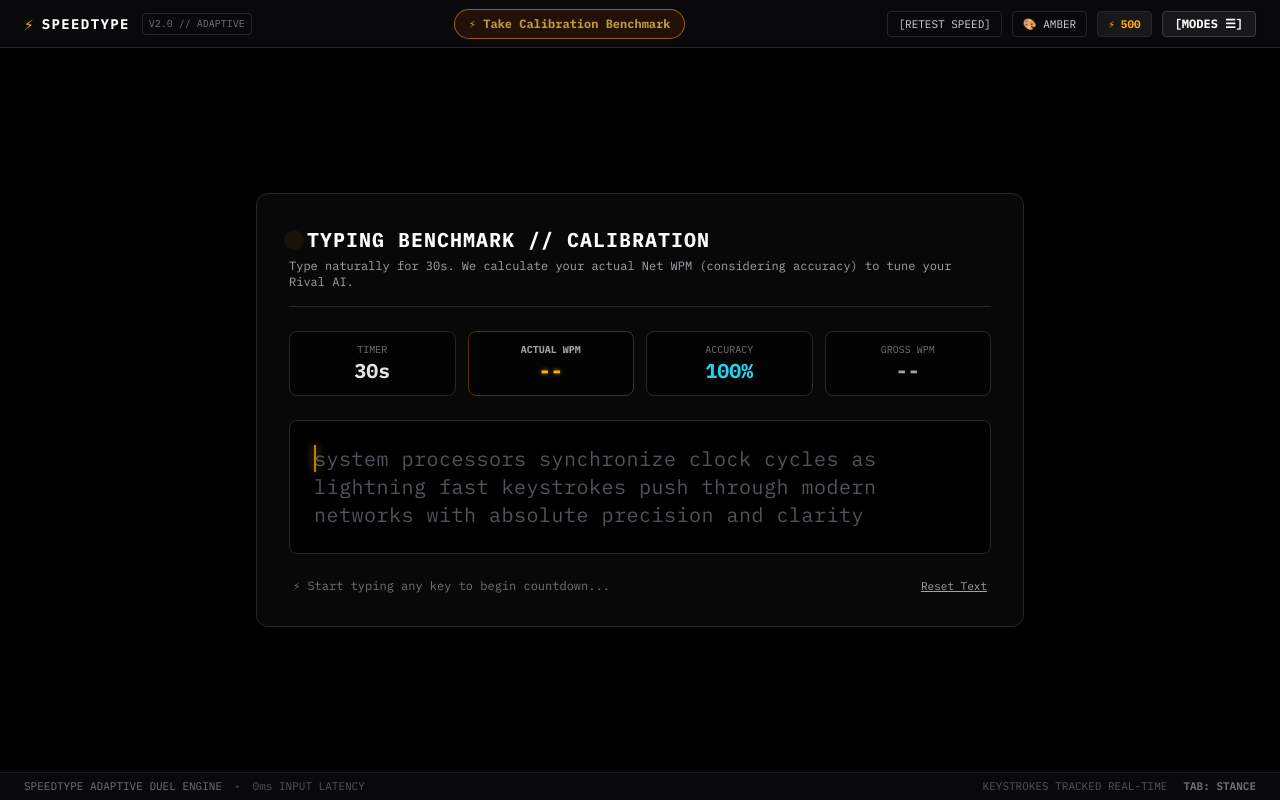
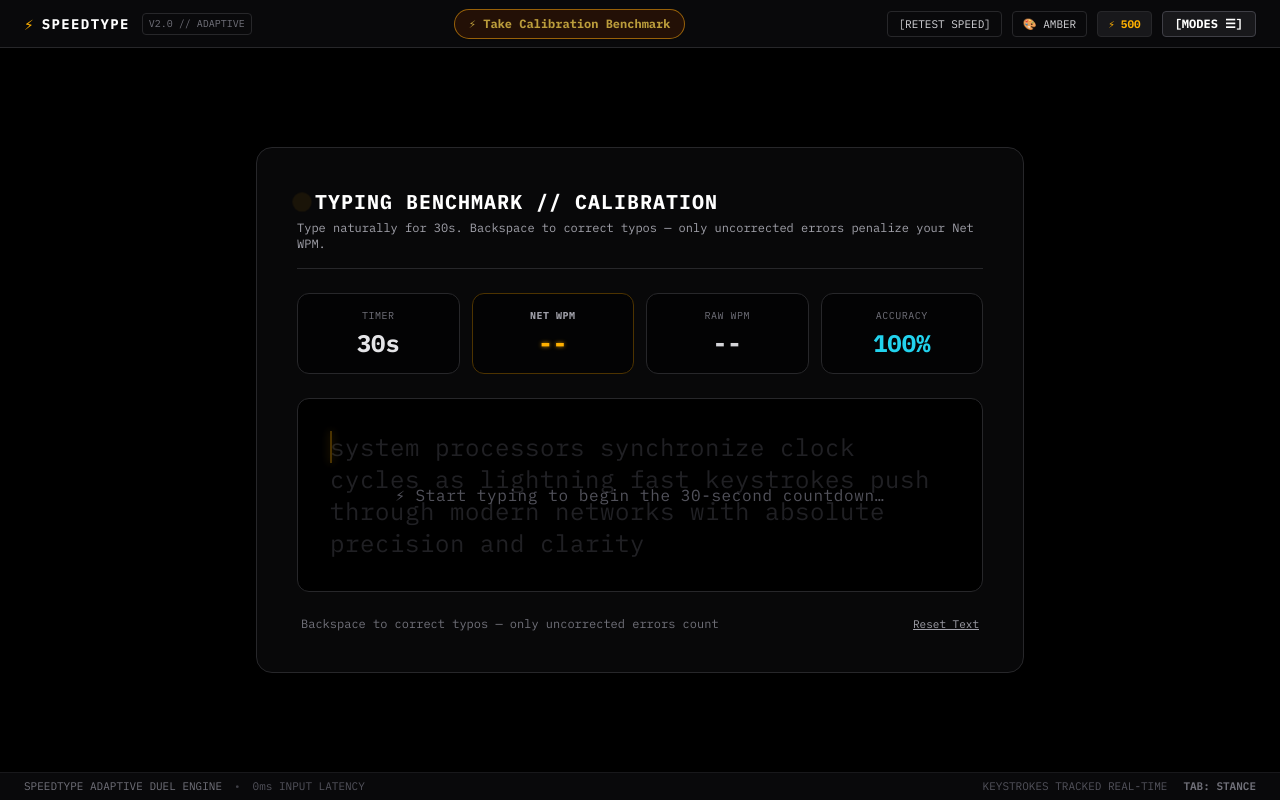
Before and after one commit to NathanP278/speedtype, a React (Vite) app: page / in a window 1280 px wide. Built offline with nearby package versions, Linux system fonts and the light colour scheme.

Commit message:
feat(6.2): calibration typo tolerance, rawWpm field, reading-margin blended live WPM

```diff
--- a/src/components/TypingTest.tsx
+++ b/src/components/TypingTest.tsx
@@ -47,7 +47,7 @@ export const TypingTest: React.FC<TypingTestProps> = ({
     inputRef.current?.focus();
   }, []);
 
-  // Timer countdown
+  // Timer countdown — only starts after first keystroke (startTime set)
   useEffect(() => {
     if (!startTime || isFinished) return;
 
@@ -65,32 +65,37 @@ export const TypingTest: React.FC<TypingTestProps> = ({
     return () => clearInterval(interval);
   }, [startTime, isFinished]);
 
-  // Compute live stats
+  /**
+   * Compute live stats from the current input value.
+   * Errors = characters in wrong position at this snapshot
+   * (uncorrected errors — backspace already fixed those in inputHistory).
+   */
   const computeStats = useCallback(
     (currentInput: string, elapsedSeconds: number) => {
       const totalChars = currentInput.length;
       let correctChars = 0;
-      let errors = 0;
+      let uncorrectedErrors = 0;
 
       for (let i = 0; i < totalChars; i++) {
         if (currentInput[i] === targetText[i]) {
           correctChars++;
         } else {
-          errors++;
+          uncorrectedErrors++;
         }
       }
 
       const grossWpm = calculateGrossWpm(totalChars, elapsedSeconds);
       const accuracy = calculateAccuracy(correctChars, totalChars);
-      const netWpm = calculateNetWpm(correctChars, errors, elapsedSeconds);
+      const netWpm = calculateNetWpm(correctChars, uncorrectedErrors, elapsedSeconds);
 
       return {
         grossWpm,
+        rawWpm: grossWpm,  // rawWpm = gross (all keystrokes, no error penalty)
         netWpm,
         accuracy,
         totalKeystrokes: totalChars,
         correctKeystrokes: correctChars,
-        errors,
+        errors: uncorrectedErrors,
       };
     },
     [targetText]
@@ -119,24 +124,30 @@ export const TypingTest: React.FC<TypingTestProps> = ({
     if (isFinished) return;
 
     const value = e.target.value;
+    // Clamp length to passage — allow backspace freely, block typing past end
     if (value.length > targetText.length) return;
 
-    if (!startTime) {
+    // Start timer on first character typed
+    if (!startTime && value.length > 0) {
       setStartTime(Date.now());
     }
 
-    const isMistype =
-      value.length > 0 && value[value.length - 1] !== targetText[value.length - 1];
+    const lastChar = value[value.length - 1];
+    const expectedChar = targetText[value.length - 1];
+    const isMistype = lastChar !== undefined && lastChar !== expectedChar;
 
+    // Only play sound on new characters (not on backspace / deletion)
+    if (value.length > inputHistory.length) {
       if (isMistype) {
         soundEngine.playMistype();
       } else {
         soundEngine.playKeystroke(value.length, false);
       }
+    }
 
     setInputHistory(value);
 
-    // If completed entire text early
+    // Finished entire passage early
     if (value.length === targetText.length) {
       finishTest();
     }
@@ -157,11 +168,15 @@ export const TypingTest: React.FC<TypingTestProps> = ({
     : 1;
   const liveStats = computeStats(inputHistory, elapsedSeconds);
 
+  const netWpmRange = finalCalibration
+    ? `${Math.max(10, finalCalibration.netWpm - 20)}–${finalCalibration.netWpm + 5} WPM`
+    : '';
+
   return (
     <div
       ref={containerRef}
       onClick={() => inputRef.current?.focus()}
-      className="w-full max-w-3xl mx-auto p-6 md:p-8 bg-zinc-950/90 border border-zinc-800 rounded-xl shadow-2xl font-mono select-none transition-all flex flex-col justify-center my-auto"
+      className="w-full max-w-3xl mx-auto p-6 md:p-10 bg-zinc-950/90 border border-zinc-800 rounded-2xl shadow-2xl font-mono select-none transition-all flex flex-col justify-center my-auto"
     >
       {!isFinished ? (
         <>
@@ -175,7 +190,7 @@ export const TypingTest: React.FC<TypingTestProps> = ({
                 </h2>
               </div>
               <p className="text-xs text-zinc-400 mt-1">
-                Type naturally for 30s. We calculate your actual Net WPM (considering accuracy) to tune your Rival AI.
+                Type naturally for 30s. Backspace to correct typos — only uncorrected errors penalize your Net WPM.
               </p>
             </div>
 
@@ -190,12 +205,12 @@ export const TypingTest: React.FC<TypingTestProps> = ({
             )}
           </div>
 
-          {/* Live Metric Ribbon */}
+          {/* Live Metric Ribbon — 3 cols: Timer | Net WPM | Raw WPM | Accuracy */}
           <div className="grid grid-cols-4 gap-3 mb-6 text-center">
-            <div className="p-2.5 bg-black/60 border border-zinc-800 rounded-lg">
-              <span className="text-[10px] text-zinc-500 block uppercase">Timer</span>
+            <div className="p-3.5 bg-black/60 border border-zinc-800 rounded-xl">
+              <span className="text-[10px] text-zinc-500 block uppercase tracking-wider mb-1">Timer</span>
               <span
-                className={`text-xl font-bold ${
+                className={`text-2xl font-bold ${
                   secondsRemaining <= 5 ? 'text-red-400 animate-pulse' : 'text-zinc-200'
                 }`}
               >
@@ -203,32 +218,38 @@ export const TypingTest: React.FC<TypingTestProps> = ({
               </span>
             </div>
 
-            <div className="p-2.5 bg-black/60 border border-[var(--theme-border)] rounded-lg">
-              <span className="text-[10px] text-zinc-400 block uppercase font-bold">
-                Actual WPM
+            <div className="p-3.5 bg-black/60 border border-[var(--theme-border)] rounded-xl">
+              <span className="text-[10px] text-zinc-400 block uppercase tracking-wider font-bold mb-1">
+                Net WPM
               </span>
-              <span className="text-xl font-bold text-[var(--theme-text)] glow-subtle">
+              <span className="text-2xl font-bold text-[var(--theme-text)] glow-subtle">
                 {startTime ? liveStats.netWpm : '--'}
               </span>
             </div>
 
-            <div className="p-2.5 bg-black/60 border border-zinc-800 rounded-lg">
-              <span className="text-[10px] text-zinc-500 block uppercase">Accuracy</span>
-              <span className="text-xl font-bold text-cyan-400">
-                {startTime ? `${liveStats.accuracy}%` : '100%'}
+            <div className="p-3.5 bg-black/60 border border-zinc-800 rounded-xl">
+              <span className="text-[10px] text-zinc-500 block uppercase tracking-wider mb-1">Raw WPM</span>
+              <span className="text-2xl font-bold text-zinc-300">
+                {startTime ? liveStats.grossWpm : '--'}
               </span>
             </div>
 
-            <div className="p-2.5 bg-black/60 border border-zinc-800 rounded-lg">
-              <span className="text-[10px] text-zinc-500 block uppercase">Gross WPM</span>
-              <span className="text-xl font-bold text-zinc-400">
-                {startTime ? liveStats.grossWpm : '--'}
+            <div className="p-3.5 bg-black/60 border border-zinc-800 rounded-xl">
+              <span className="text-[10px] text-zinc-500 block uppercase tracking-wider mb-1">Accuracy</span>
+              <span className="text-2xl font-bold text-cyan-400">
+                {startTime ? `${liveStats.accuracy}%` : '100%'}
               </span>
             </div>
           </div>
 
-          {/* Target Passage Word Display */}
-          <div className="relative p-6 bg-black border border-zinc-800 rounded-lg mb-6 leading-relaxed text-lg md:text-xl font-mono tracking-wide cursor-text">
+          {/* Target Passage */}
+          <div className="relative p-8 bg-black border border-zinc-800 rounded-xl mb-6 leading-loose text-xl md:text-2xl font-mono tracking-wide cursor-text min-h-[160px]">
+            {!startTime && (
+              <span className="absolute inset-0 flex items-center justify-center text-zinc-600 text-base pointer-events-none">
+                ⚡ Start typing to begin the 30-second countdown…
+              </span>
+            )}
+            <span className={!startTime ? 'opacity-40' : ''}>
               {targetText.split('').map((char, idx) => {
                 let charStyle = 'text-zinc-600';
                 const isTyped = idx < inputHistory.length;
@@ -251,9 +272,10 @@ export const TypingTest: React.FC<TypingTestProps> = ({
                   </span>
                 );
               })}
+            </span>
           </div>
 
-          {/* Hidden/Native Input for focus */}
+          {/* Hidden input for focus capture */}
           <input
             ref={inputRef}
             type="text"
@@ -267,12 +289,12 @@ export const TypingTest: React.FC<TypingTestProps> = ({
             className="opacity-0 absolute -top-9999px left-0 w-1 h-1 pointer-events-none"
           />
 
-          {/* Help tip */}
+          {/* Help row */}
           <div className="flex justify-between items-center text-xs text-zinc-500 px-1">
             <span>
               {!startTime
-                ? '⚡ Start typing any key to begin countdown...'
-                : 'Keep typing! Errors reduce your actual net WPM.'}
+                ? 'Backspace to correct typos — only uncorrected errors count'
+                : 'Keep typing! Uncorrected errors reduce your Net WPM.'}
             </span>
             <button
               type="button"
@@ -294,19 +316,21 @@ export const TypingTest: React.FC<TypingTestProps> = ({
             YOUR CALIBRATED TYPING PROFILE
           </h3>
           <p className="text-xs text-zinc-400 max-w-md mx-auto mb-8">
-            Your speed has been benchmarked considering accuracy and error penalties. Your Rival AI is now calibrated to match this exact baseline.
+            Net WPM = Raw speed adjusted for uncorrected errors. Your Rival AI will now vary between{' '}
+            <strong className="text-white">{netWpmRange}</strong> each match.
           </p>
 
-          {/* Big Result Card */}
-          <div className="grid grid-cols-1 sm:grid-cols-3 gap-4 max-w-lg mx-auto mb-8">
+          {/* Result Cards */}
+          <div className="grid grid-cols-1 sm:grid-cols-3 gap-4 max-w-lg mx-auto mb-4">
+            {/* Hero — Net WPM */}
             <div className="p-4 bg-black border-2 border-[var(--theme-text)] rounded-xl shadow-[0_0_25px_var(--theme-dim)]">
               <span className="text-[10px] text-zinc-400 uppercase block font-bold">
-                Actual Net Speed
+                Net WPM
               </span>
               <span className="text-4xl font-black text-[var(--theme-text)] glow-medium block my-1">
                 {finalCalibration?.netWpm}
               </span>
-              <span className="text-[10px] text-zinc-500">WORDS PER MINUTE</span>
+              <span className="text-[10px] text-zinc-500">ACCURACY-ADJUSTED</span>
             </div>
 
             <div className="p-4 bg-black border border-zinc-800 rounded-xl">
@@ -315,23 +339,25 @@ export const TypingTest: React.FC<TypingTestProps> = ({
                 {finalCalibration?.accuracy}%
               </span>
               <span className="text-[10px] text-zinc-500">
-                {finalCalibration?.correctKeystrokes}/{finalCalibration?.totalKeystrokes} KEYS
+                {finalCalibration?.correctKeystrokes}/{finalCalibration?.totalKeystrokes} CORRECT
               </span>
             </div>
 
             <div className="p-4 bg-black border border-zinc-800 rounded-xl">
-              <span className="text-[10px] text-zinc-500 uppercase block">Gross Speed</span>
+              <span className="text-[10px] text-zinc-500 uppercase block">Raw Speed</span>
               <span className="text-3xl font-bold text-zinc-300 block my-1">
-                {finalCalibration?.grossWpm}
+                {finalCalibration?.rawWpm}
               </span>
-              <span className="text-[10px] text-zinc-500">RAW WPM</span>
+              <span className="text-[10px] text-zinc-500">BEFORE PENALTIES</span>
             </div>
           </div>
 
-          {/* AI Rival Confirmation Notification */}
+          {/* Rival range notice */}
           <div className="p-3 bg-zinc-900/80 border border-zinc-800 rounded-lg max-w-md mx-auto mb-8 text-xs text-zinc-300 flex items-center justify-center gap-2">
-            <span className="text-amber-400 font-bold">⚡ RIVAL TUNED:</span>
-            <span>Rival AI target set to <strong>{finalCalibration?.netWpm} WPM</strong>.</span>
+            <span className="text-amber-400 font-bold">⚡ RIVAL RANGE:</span>
+            <span>
+              Each match rival draws <strong className="text-white">{netWpmRange}</strong> at random.
+            </span>
           </div>
 
           {/* Action Buttons */}
@@ -339,14 +365,14 @@ export const TypingTest: React.FC<TypingTestProps> = ({
             <button
               type="button"
               onClick={() => finalCalibration && onComplete(finalCalibration)}
-              className="w-full sm:w-auto px-8 py-3 bg-[var(--theme-text)] text-black font-bold text-sm rounded-lg hover:brightness-110 shadow-[0_0_20px_var(--theme-dim)] transition-all tracking-wider"
+              className="w-full sm:w-auto px-8 py-3 bg-[var(--theme-text)] text-black font-bold text-sm rounded-xl hover:brightness-110 shadow-[0_0_20px_var(--theme-dim)] transition-all tracking-wider"
             >
               [DUEL YOUR RIVAL NOW]
             </button>
             <button
               type="button"
               onClick={resetTest}
-              className="w-full sm:w-auto px-5 py-3 border border-zinc-700 text-zinc-300 hover:text-white hover:border-zinc-500 text-xs rounded-lg transition-colors"
+              className="w-full sm:w-auto px-5 py-3 border border-zinc-700 text-zinc-300 hover:text-white hover:border-zinc-500 text-xs rounded-xl transition-colors"
             >
               [RETEST BENCHMARK]
             </button>
--- a/src/engine/calibration.ts
+++ b/src/engine/calibration.ts
@@ -1,6 +1,7 @@
 export interface UserCalibration {
   netWpm: number;
-  grossWpm: number;
+  rawWpm: number;    // Gross WPM — all keystrokes / 5 / minutes (before accuracy penalty)
+  grossWpm: number;  // Alias kept for backwards-compat
   accuracy: number;
   totalKeystrokes: number;
   correctKeystrokes: number;
@@ -10,12 +11,19 @@ export interface UserCalibration {
 
 const STORAGE_KEY = 'speedtype_user_calibration';
 
+/** Per-word reading recognition margin deducted from elapsed time in reading-adjusted WPM. */
+export const READING_MARGIN_MS = 50;
+
 export function getStoredCalibration(): UserCalibration | null {
   try {
     const raw = localStorage.getItem(STORAGE_KEY);
     if (!raw) return null;
     const parsed = JSON.parse(raw) as UserCalibration;
     if (typeof parsed.netWpm === 'number' && parsed.netWpm > 0) {
+      // Backfill rawWpm for old saves that lack the field
+      if (typeof parsed.rawWpm !== 'number') {
+        parsed.rawWpm = parsed.grossWpm ?? parsed.netWpm;
+      }
       return parsed;
     }
     return null;
@@ -41,7 +49,8 @@ export function clearCalibration(): void {
 }
 
 /**
- * Calculates Gross WPM: (all keystrokes / 5) / elapsed minutes
+ * Calculates Raw (Gross) WPM: (all keystrokes / 5) / elapsed minutes.
+ * Does NOT account for accuracy — measures raw finger speed only.
  */
 export function calculateGrossWpm(totalKeystrokes: number, elapsedSeconds: number): number {
   if (elapsedSeconds <= 0) return 0;
@@ -58,8 +67,8 @@ export function calculateAccuracy(correctKeystrokes: number, totalKeystrokes: nu
 }
 
 /**
- * Calculates Actual / Net WPM considering accuracy:
- * Standard typing formula: ((correct keystrokes / 5) - uncorrected errors) / elapsed minutes
+ * Calculates Actual / Net WPM considering accuracy.
+ * Standard formula: ((correct keystrokes / 5) - uncorrected errors) / elapsed minutes.
  * Never drops below 0.
  */
 export function calculateNetWpm(
@@ -72,3 +81,20 @@ export function calculateNetWpm(
   const rawNetWpm = ((correctKeystrokes / 5) - errors) / elapsedMinutes;
   return Math.max(0, Math.round(rawNetWpm));
 }
+
+/**
+ * Adjusts WPM to account for per-word reading recognition time.
+ * Subtracts READING_MARGIN_MS per completed word from elapsed time.
+ * Prevents WPM from over-inflating for slow, careful readers who spend
+ * time reading each word before their fingers start moving.
+ */
+export function calculateReadingAdjustedWpm(
+  wordsCompleted: number,
+  elapsedSeconds: number
+): number {
+  if (wordsCompleted <= 0 || elapsedSeconds <= 0) return 0;
+  const readingDeductionSec = (wordsCompleted * READING_MARGIN_MS) / 1000;
+  const effectiveSec = Math.max(0.5, elapsedSeconds - readingDeductionSec);
+  const effectiveMin = effectiveSec / 60;
+  return Math.max(0, Math.round(wordsCompleted / effectiveMin));
+}
```
Also changed, not shown: src/engine/useSimpleDuel.ts (+13 -5 lines). Lines whose indentation alone changed are shown as unchanged.
